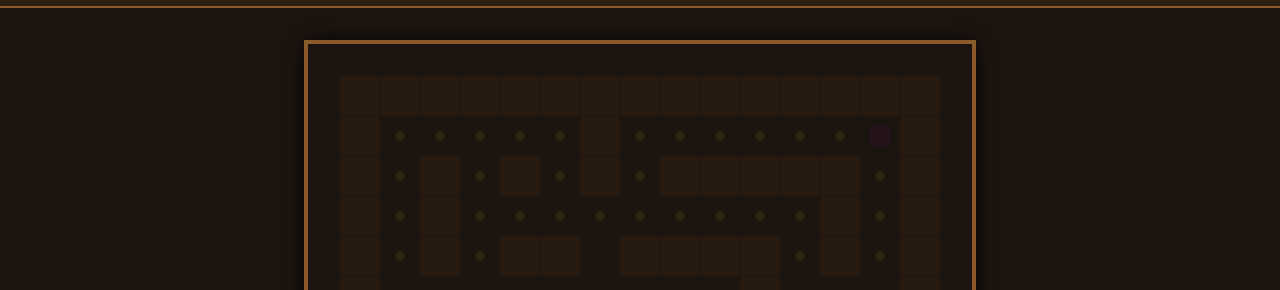
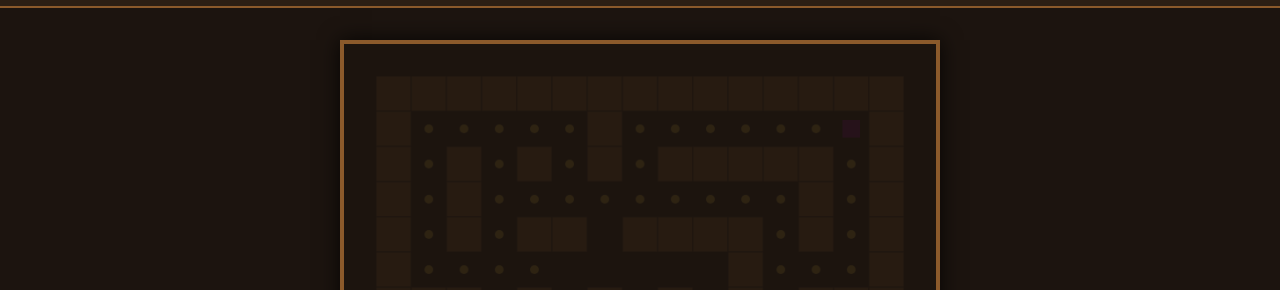
Before and after one commit to Diegosolerfo/juego-js-prueba, a plain HTML site: page juego.html in a window 1280 px wide. Shown: the part 70-360 px from the top of the page. Drawn offline with Linux system fonts and the light colour scheme.

Commit message:
arreglando problemas de tamaño

```diff
--- a/style.css
+++ b/style.css
@@ -164,11 +164,23 @@ main {
     margin-top: 2rem;
     box-shadow: 0 0 20px rgba(0,0,0,0.8);
     border: 4px solid #8B5A2B;
+
+    /* --- NUEVAS REGLAS RESPONSIVAS --- */
+    width: 95vw; /* Toma casi todo el ancho en móviles */
+    max-width: 600px; /* Pero nunca supera los 600px en PC */
+    aspect-ratio: 1 / 1; /* Mantiene la proporción cuadrada (15x15 tiles) */
+    margin-left: auto; /* Centra el cuadro horizontalmente */
+    margin-right: auto;
+    box-sizing: border-box;
 }
 
 #gameCanvas {
     background-color: #1C140F;
     display: block;
+
+    /* --- NUEVAS REGLAS RESPONSIVAS --- */
+    width: 100%; /* Se adapta al tamaño del .game-container */
+    height: 100%; /* Se adapta al tamaño del .game-container */
 }
 
 .overlay {
```
